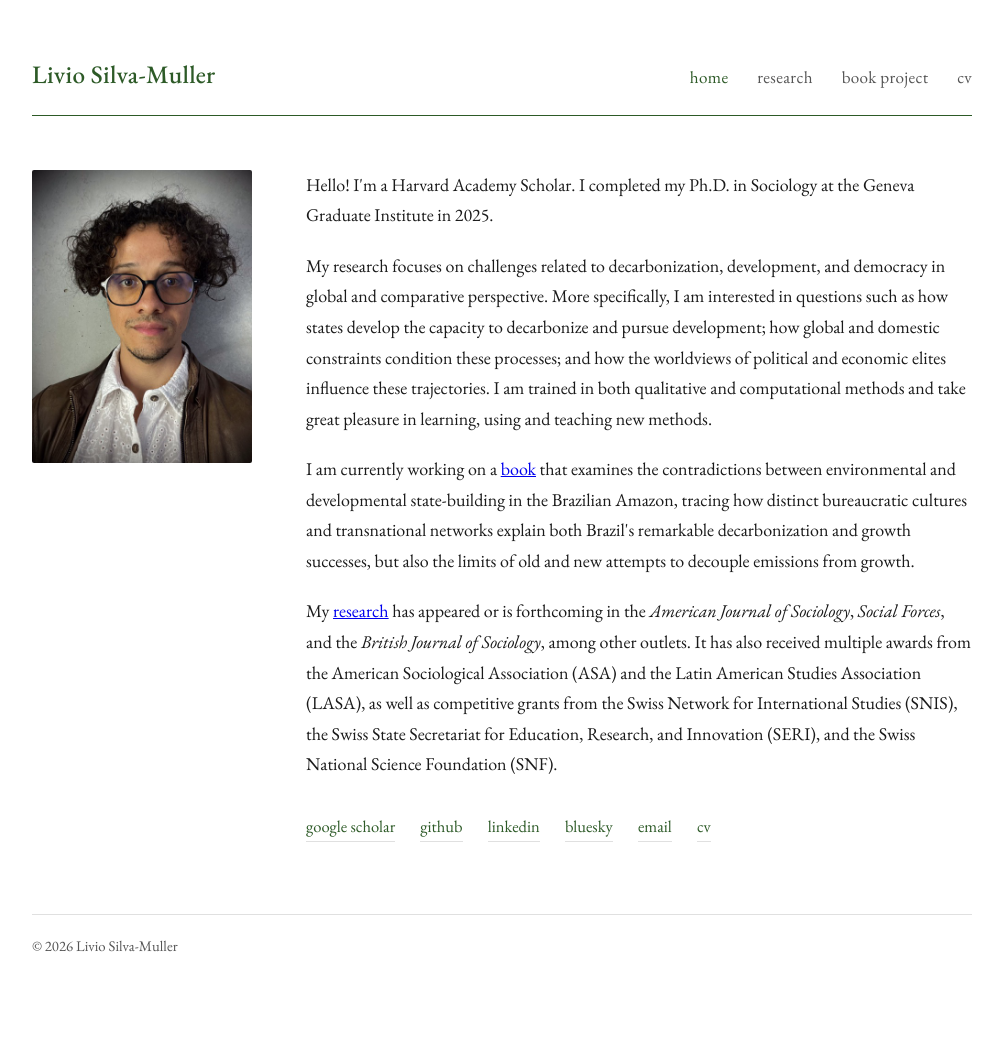
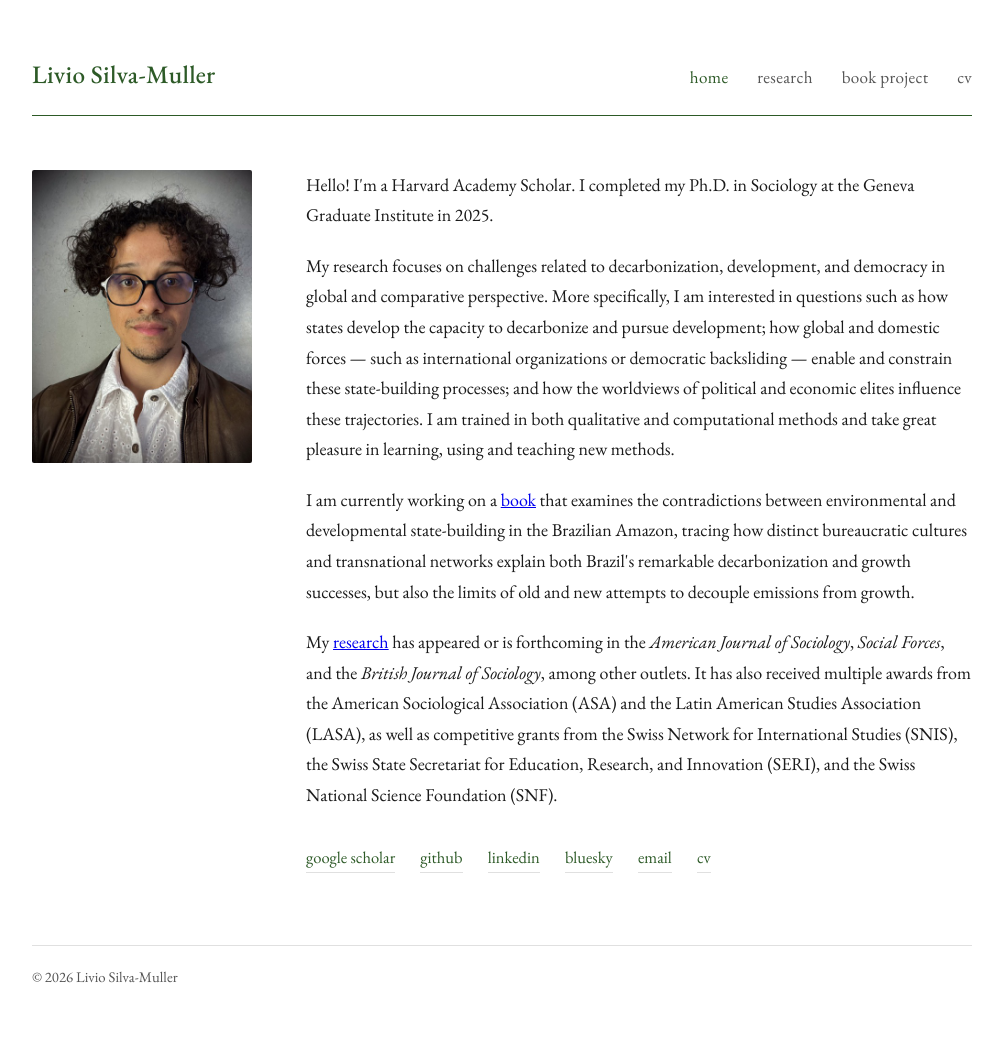
Before and after one commit to liviosilvamuller/liviosilvamuller.github.io, a Jekyll site: the page built from index.md, in a window 1280 px wide. Shown: the whole page, without its empty margins (138-1141 px from the left). Built offline with Jekyll 4.4.1, drawn with Linux system fonts in a browser that asks for light colours; before the commit the page ends 1031 px from its top, so only the background shows below that.

Commit message:
#improved bio

```diff
--- a/index.md
+++ b/index.md
@@ -13,7 +13,7 @@ title: home
       Hello! I'm a Harvard Academy Scholar. I completed my Ph.D. in Sociology at the Geneva Graduate Institute in 2025.
     </p>
     <p>
-      My research focuses on challenges related to decarbonization, development, and democracy in global and comparative perspective. More specifically, I am interested in questions such as how states develop the capacity to decarbonize and pursue development; how global and domestic constraints condition these processes; and how the worldviews of political and economic elites influence these trajectories. I am trained in both qualitative and computational methods and take great pleasure in learning, using and teaching new methods.
+      My research focuses on challenges related to decarbonization, development, and democracy in global and comparative perspective. More specifically, I am interested in questions such as how states develop the capacity to decarbonize and pursue development; how global and domestic forces — such as international organizations or democratic backsliding — enable and constrain these state-building processes; and how the worldviews of political and economic elites influence these trajectories. I am trained in both qualitative and computational methods and take great pleasure in learning, using and teaching new methods.
     </p>
     <p>
       I am currently working on a <a href="/book">book</a> that examines the contradictions between environmental and developmental state-building in the Brazilian Amazon, tracing how distinct bureaucratic cultures and transnational networks explain both Brazil's remarkable decarbonization and growth successes, but also the limits of old and new attempts to decouple emissions from growth.
```
